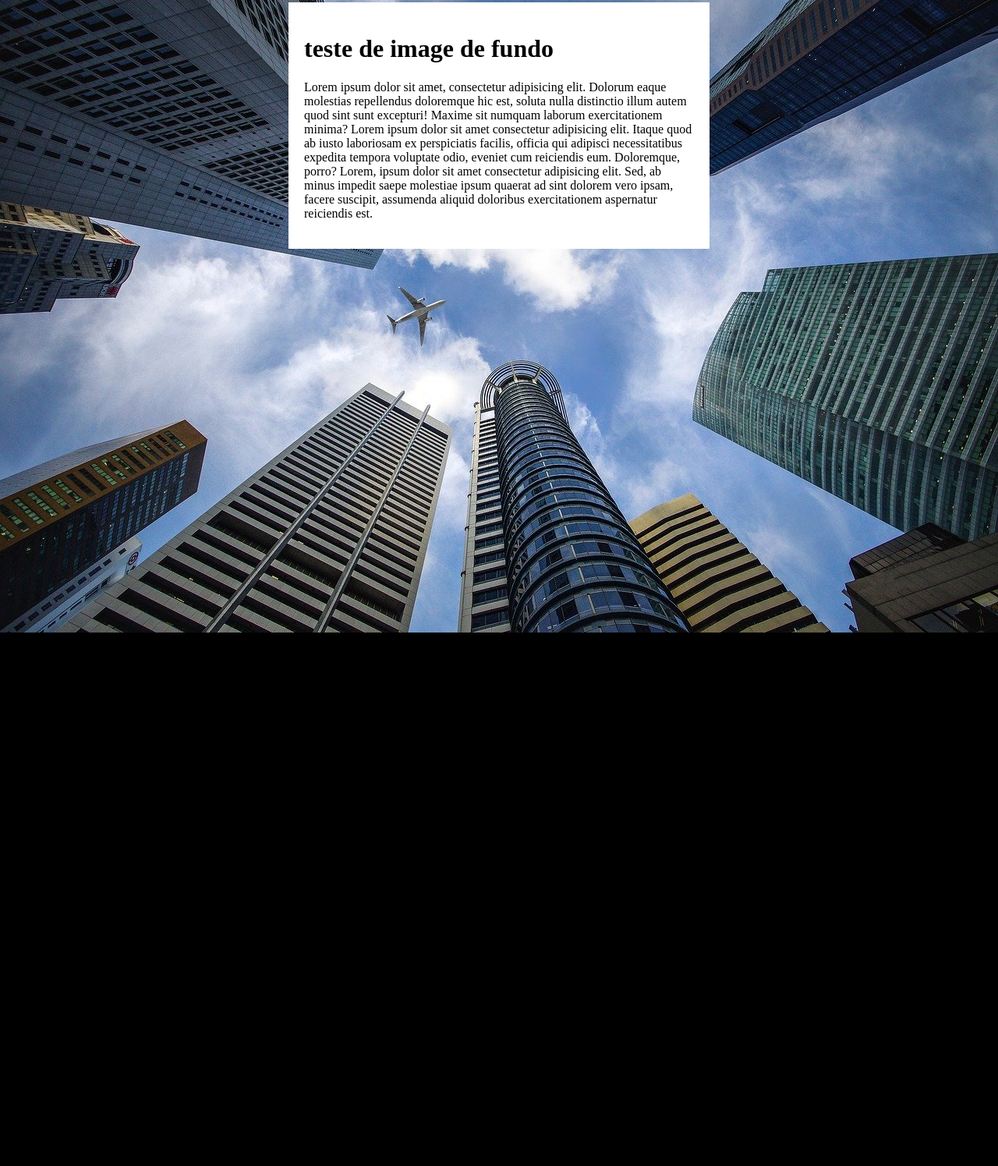
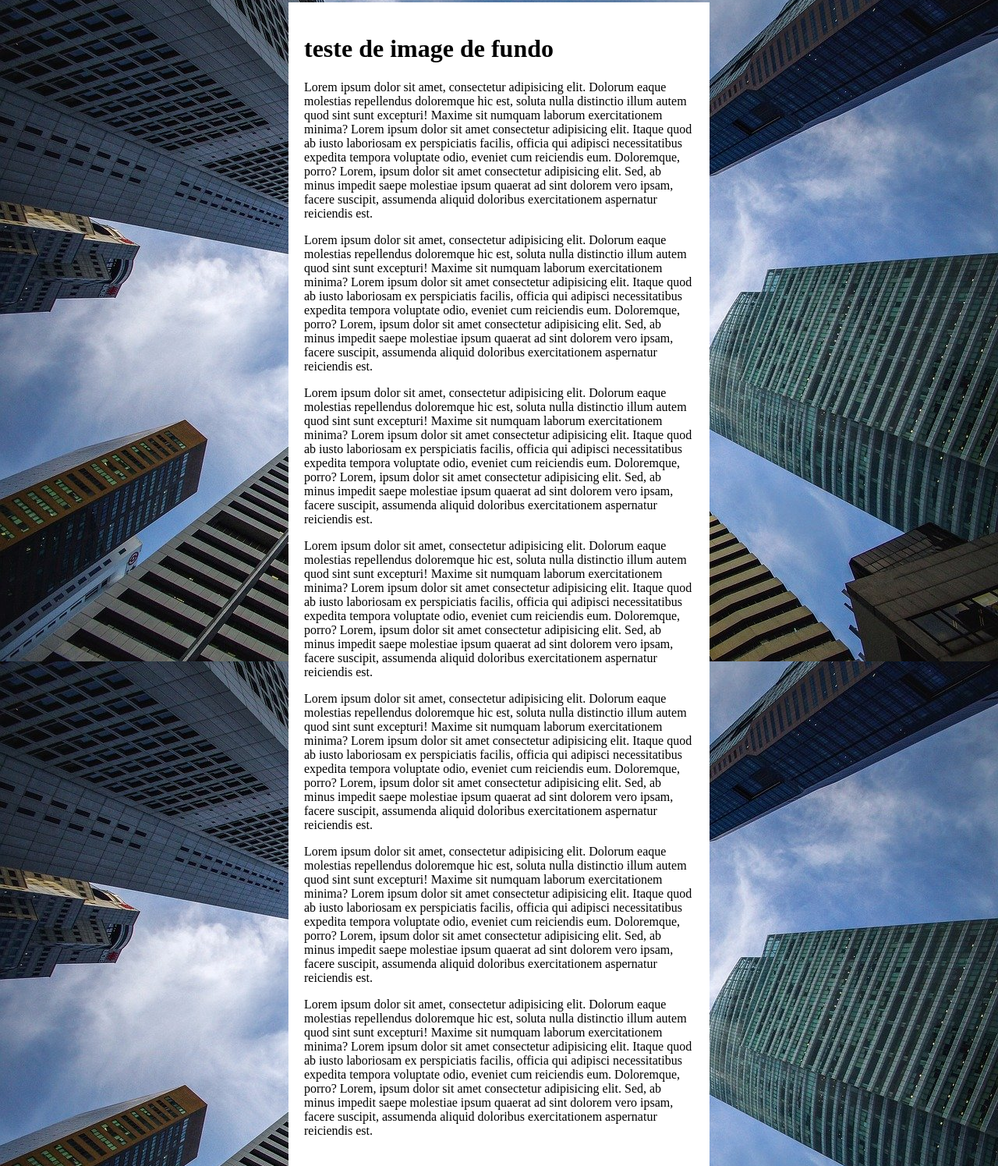
Before and after one commit to mateuspborges/html5-css3, a plain HTML site: page index5.html in a window 1280 px wide. Shown: the part 5-1500 px from the top of the page at 78% size. Before the commit the page ends 816 px from the top, so only its background shows below. Drawn offline with Linux system fonts and the light colour scheme.

Commit message:
atualização

```diff
--- a/index5.html
+++ b/index5.html
@@ -28,6 +28,12 @@
     <main>
         <h1>teste de image de fundo</h1>
         <p>Lorem ipsum dolor sit amet, consectetur adipisicing elit. Dolorum eaque molestias repellendus doloremque hic est, soluta nulla distinctio illum autem quod sint sunt excepturi! Maxime sit numquam laborum exercitationem minima? Lorem ipsum dolor sit amet consectetur adipisicing elit. Itaque quod ab iusto laboriosam ex perspiciatis facilis, officia qui adipisci necessitatibus expedita tempora voluptate odio, eveniet cum reiciendis eum. Doloremque, porro? Lorem, ipsum dolor sit amet consectetur adipisicing elit. Sed, ab minus impedit saepe molestiae ipsum quaerat ad sint dolorem vero ipsam, facere suscipit, assumenda aliquid doloribus exercitationem aspernatur reiciendis est.</p>
+        <p>Lorem ipsum dolor sit amet, consectetur adipisicing elit. Dolorum eaque molestias repellendus doloremque hic est, soluta nulla distinctio illum autem quod sint sunt excepturi! Maxime sit numquam laborum exercitationem minima? Lorem ipsum dolor sit amet consectetur adipisicing elit. Itaque quod ab iusto laboriosam ex perspiciatis facilis, officia qui adipisci necessitatibus expedita tempora voluptate odio, eveniet cum reiciendis eum. Doloremque, porro? Lorem, ipsum dolor sit amet consectetur adipisicing elit. Sed, ab minus impedit saepe molestiae ipsum quaerat ad sint dolorem vero ipsam, facere suscipit, assumenda aliquid doloribus exercitationem aspernatur reiciendis est.</p>
+        <p>Lorem ipsum dolor sit amet, consectetur adipisicing elit. Dolorum eaque molestias repellendus doloremque hic est, soluta nulla distinctio illum autem quod sint sunt excepturi! Maxime sit numquam laborum exercitationem minima? Lorem ipsum dolor sit amet consectetur adipisicing elit. Itaque quod ab iusto laboriosam ex perspiciatis facilis, officia qui adipisci necessitatibus expedita tempora voluptate odio, eveniet cum reiciendis eum. Doloremque, porro? Lorem, ipsum dolor sit amet consectetur adipisicing elit. Sed, ab minus impedit saepe molestiae ipsum quaerat ad sint dolorem vero ipsam, facere suscipit, assumenda aliquid doloribus exercitationem aspernatur reiciendis est.</p>
+        <p>Lorem ipsum dolor sit amet, consectetur adipisicing elit. Dolorum eaque molestias repellendus doloremque hic est, soluta nulla distinctio illum autem quod sint sunt excepturi! Maxime sit numquam laborum exercitationem minima? Lorem ipsum dolor sit amet consectetur adipisicing elit. Itaque quod ab iusto laboriosam ex perspiciatis facilis, officia qui adipisci necessitatibus expedita tempora voluptate odio, eveniet cum reiciendis eum. Doloremque, porro? Lorem, ipsum dolor sit amet consectetur adipisicing elit. Sed, ab minus impedit saepe molestiae ipsum quaerat ad sint dolorem vero ipsam, facere suscipit, assumenda aliquid doloribus exercitationem aspernatur reiciendis est.</p>
+        <p>Lorem ipsum dolor sit amet, consectetur adipisicing elit. Dolorum eaque molestias repellendus doloremque hic est, soluta nulla distinctio illum autem quod sint sunt excepturi! Maxime sit numquam laborum exercitationem minima? Lorem ipsum dolor sit amet consectetur adipisicing elit. Itaque quod ab iusto laboriosam ex perspiciatis facilis, officia qui adipisci necessitatibus expedita tempora voluptate odio, eveniet cum reiciendis eum. Doloremque, porro? Lorem, ipsum dolor sit amet consectetur adipisicing elit. Sed, ab minus impedit saepe molestiae ipsum quaerat ad sint dolorem vero ipsam, facere suscipit, assumenda aliquid doloribus exercitationem aspernatur reiciendis est.</p>
+        <p>Lorem ipsum dolor sit amet, consectetur adipisicing elit. Dolorum eaque molestias repellendus doloremque hic est, soluta nulla distinctio illum autem quod sint sunt excepturi! Maxime sit numquam laborum exercitationem minima? Lorem ipsum dolor sit amet consectetur adipisicing elit. Itaque quod ab iusto laboriosam ex perspiciatis facilis, officia qui adipisci necessitatibus expedita tempora voluptate odio, eveniet cum reiciendis eum. Doloremque, porro? Lorem, ipsum dolor sit amet consectetur adipisicing elit. Sed, ab minus impedit saepe molestiae ipsum quaerat ad sint dolorem vero ipsam, facere suscipit, assumenda aliquid doloribus exercitationem aspernatur reiciendis est.</p>
+        <p>Lorem ipsum dolor sit amet, consectetur adipisicing elit. Dolorum eaque molestias repellendus doloremque hic est, soluta nulla distinctio illum autem quod sint sunt excepturi! Maxime sit numquam laborum exercitationem minima? Lorem ipsum dolor sit amet consectetur adipisicing elit. Itaque quod ab iusto laboriosam ex perspiciatis facilis, officia qui adipisci necessitatibus expedita tempora voluptate odio, eveniet cum reiciendis eum. Doloremque, porro? Lorem, ipsum dolor sit amet consectetur adipisicing elit. Sed, ab minus impedit saepe molestiae ipsum quaerat ad sint dolorem vero ipsam, facere suscipit, assumenda aliquid doloribus exercitationem aspernatur reiciendis est.</p>
     </main>
 </body>
 </html>
```
